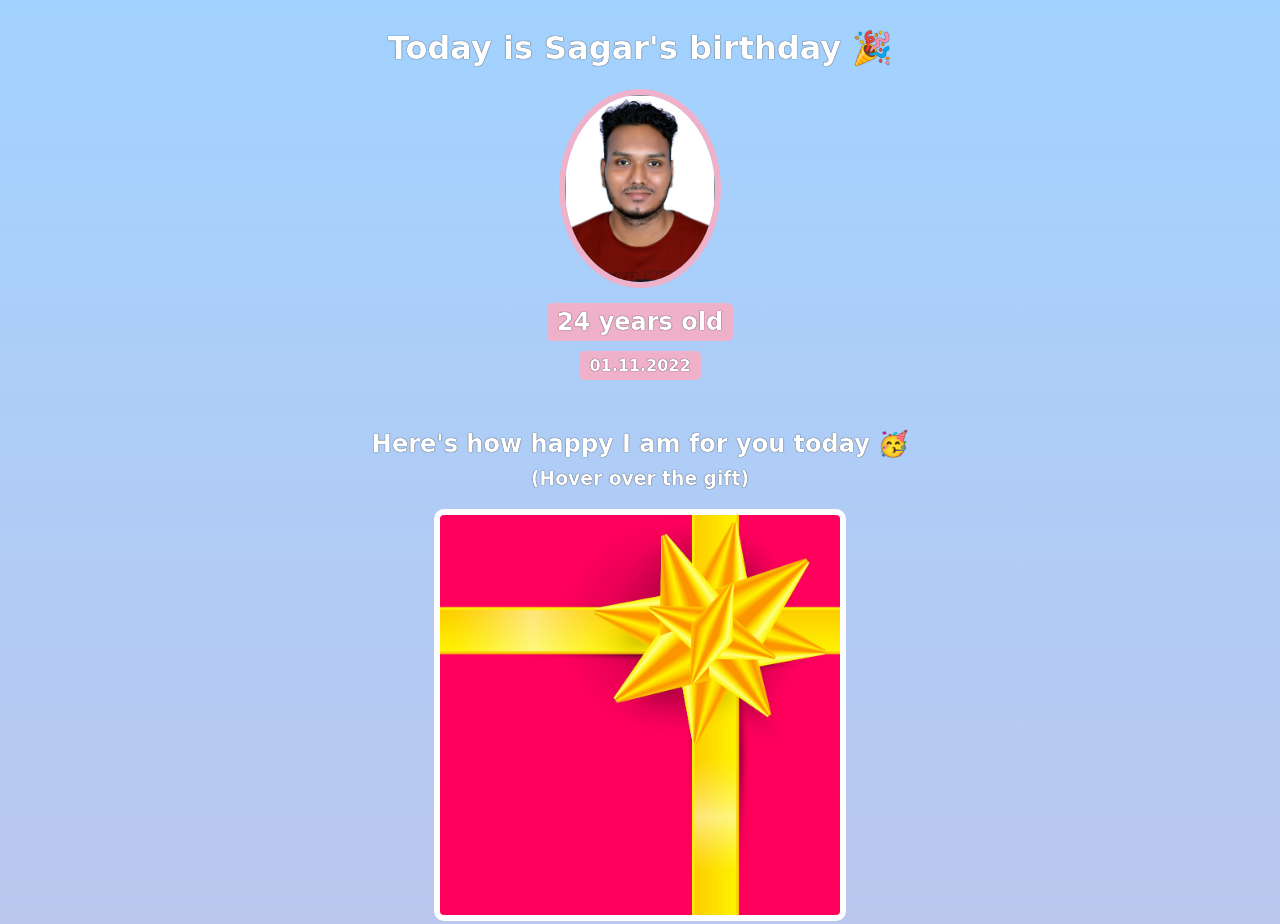
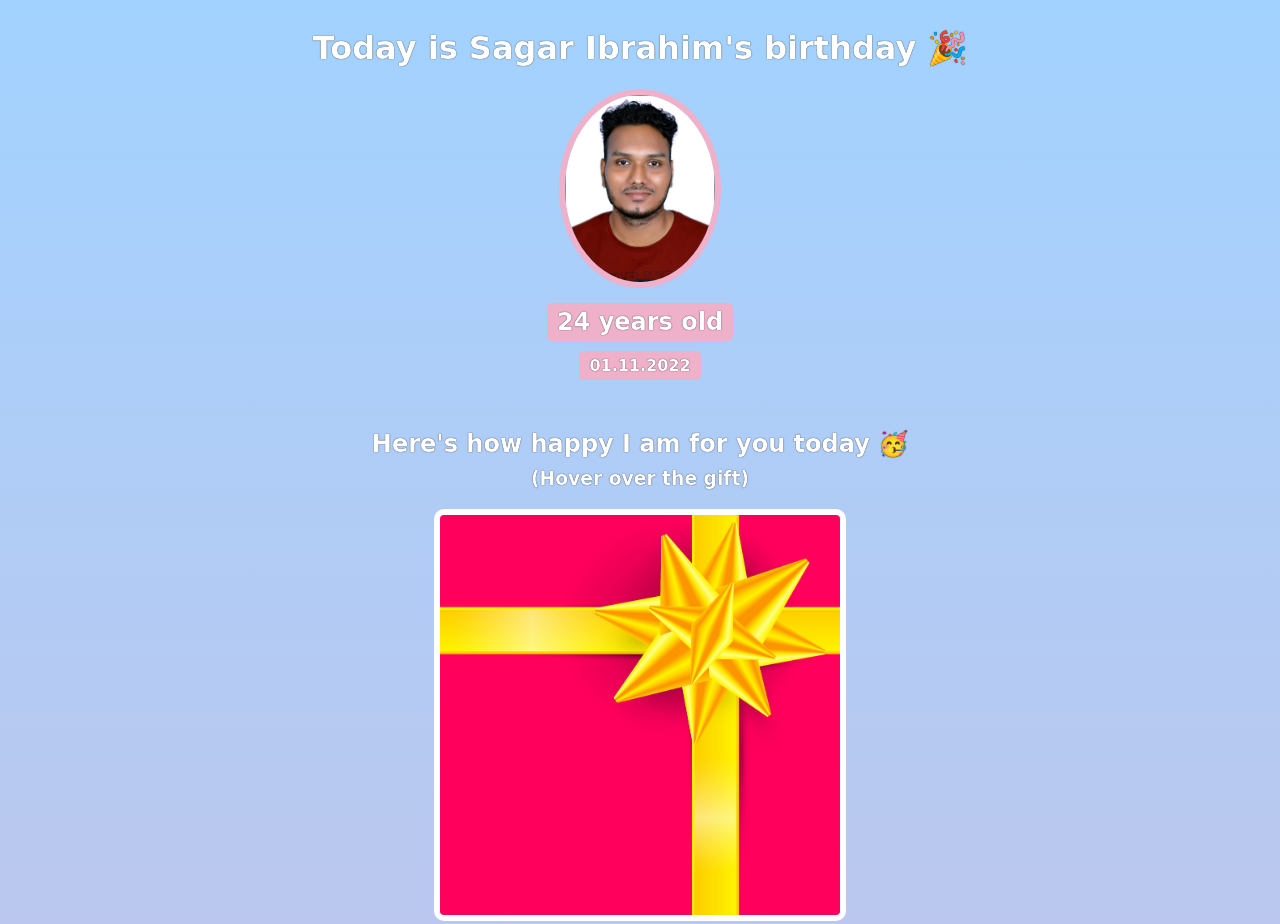
Before and after one commit to Sagartvk/project-birthday, a website built with Vite: page index.html in a window 1280 px wide. Shown: the top 924 px of the page. Built offline with nearby package versions, Linux system fonts and the light colour scheme; a web font is replaced by a local one.

Commit message:
Update index.html

```diff
--- a/index.html
+++ b/index.html
@@ -9,7 +9,7 @@
 
 <body>
     <div id="header">
-        <h1>Today is Sagar's birthday 🎉</h1>
+        <h1>Today is Sagar Ibrahim's birthday 🎉</h1>
         <img id="bff-img" src="images\photo.jpg">
         <h2 id="bday-age">24 years old</h2>
         <h4 id="bday-date">01.11.2022</h4>
```
